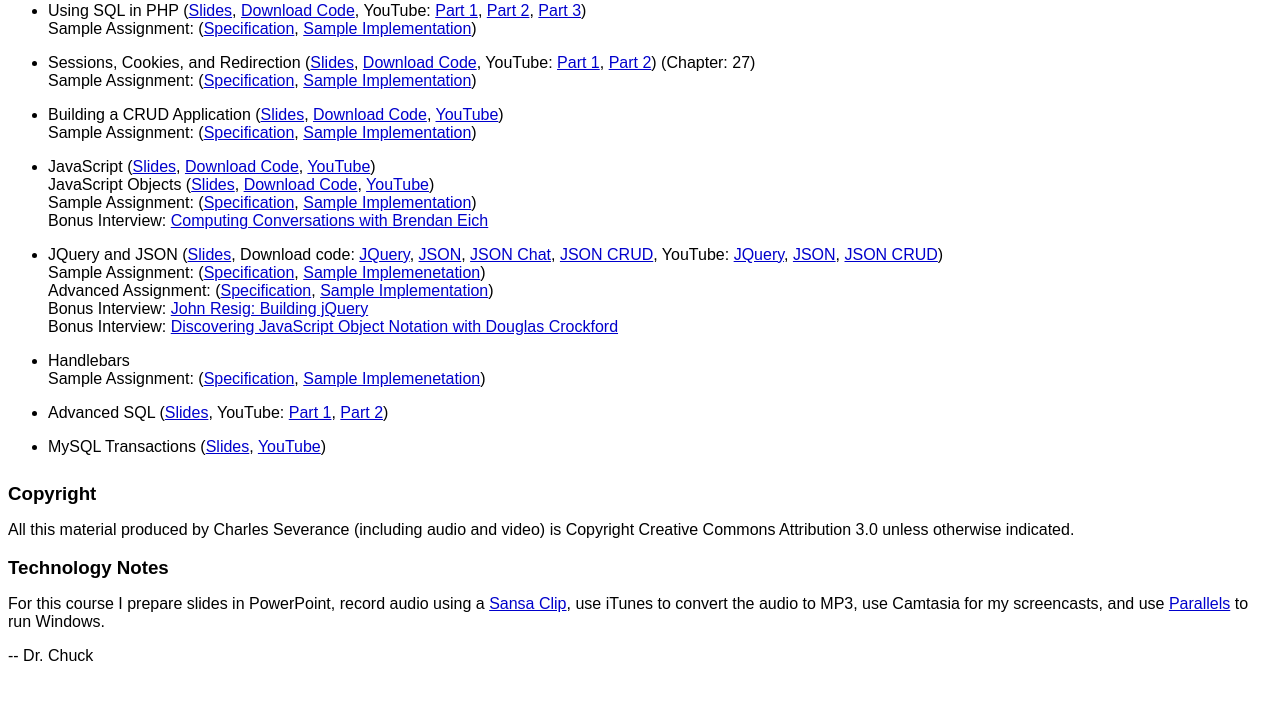
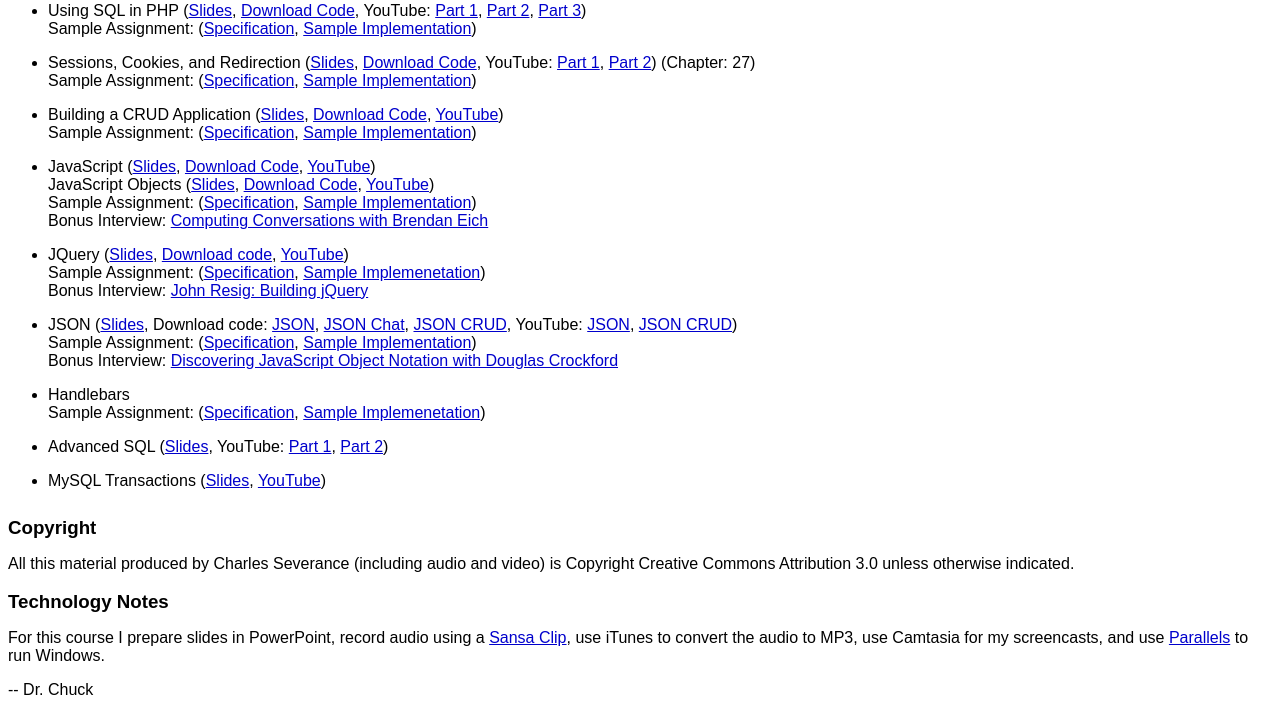
Before and after one commit to csev/wa4e, a PHP site: page /si572/index.php in a window 1280 px wide. Shown: the part 920-1635 px from the top of the page. Before the commit the page ends 1581 px from the top, so only its background shows below. Run offline with PHP 8.4, Linux system fonts and the light colour scheme.

Commit message:
Split lectures

```diff
--- a/index.php
+++ b/index.php
@@ -279,12 +279,28 @@ target="_blank">Computing Conversations with Brendan Eich</a>
 
 <a name="php-jquery"></a>
 <li class="toplevel">
-JQuery and JSON
-(<a href="lectures/JS-03-JQuery-JSON.ppt"
+JQuery
+(<a href="lectures/JS-03-JQuery.ppt"
+    target="_blank">Slides</a>,
+<a href="code/jquery-01.zip"
+   target="_blank">Download code</a>,
+<a href="https://www.youtube.com/watch?v=HuILi2alAUc&index=30&list=PLlRFEj9H3Oj5F-GFxG-rKzORVAu3jestu"
+   target="_blank">YouTube</a>)
+<br/>
+Sample Assignment:
+(<a href="assn/res-position/index.php" target="_blank">Specification</a>,
+<a href="solutions/res-position/index.php" target="_blank">Sample Implemenetation</a>)
+<br/>
+Bonus Interview: <a href="https://www.youtube.com/watch?v=B7Aut4OUuvs&index=39&list=PLlRFEj9H3Oj5F-GFxG-rKzORVAu3jestu"
+target="_blank">John Resig: Building jQuery</a>
+</li>
+
+<a name="php-JSON"></a>
+<li class="toplevel">
+JSON
+(<a href="lectures/JS-04-JSON.ppt"
     target="_blank">Slides</a>,
 Download code:
-<a href="code/jquery-01.zip"
-   target="_blank">JQuery</a>,
 <a href="code/json-01.zip"
    target="_blank">JSON</a>,
 <a href="code/json-02-chat.zip"
@@ -292,23 +308,14 @@ Download code:
 <a href="code/json-03-crud.zip"
    target="_blank">JSON CRUD</a>,
 YouTube:
-<a href="https://www.youtube.com/watch?v=HuILi2alAUc&index=30&list=PLlRFEj9H3Oj5F-GFxG-rKzORVAu3jestu"
-   target="_blank">JQuery</a>,
 <a href="https://www.youtube.com/watch?v=MUqGiqlmeGk&index=31&list=PLlRFEj9H3Oj5F-GFxG-rKzORVAu3jestu"
   target="_blank">JSON</a>,
 <a href="https://www.youtube.com/watch?v=ZL4HpKW16S4&index=32&list=PLlRFEj9H3Oj5F-GFxG-rKzORVAu3jestu"
   target="_blank">JSON CRUD</a>)
 <br/>
 Sample Assignment:
-(<a href="assn/res-position/index.php" target="_blank">Specification</a>,
-<a href="solutions/res-position/index.php" target="_blank">Sample Implemenetation</a>)
-<br/>
-Advanced Assignment:
 (<a href="assn/res-education/index.php" target="_blank">Specification</a>,
 <a href="solutions/res-education/index.php" target="_blank">Sample Implementation</a>)
-<br/>
-Bonus Interview: <a href="https://www.youtube.com/watch?v=B7Aut4OUuvs&index=39&list=PLlRFEj9H3Oj5F-GFxG-rKzORVAu3jestu"
-target="_blank">John Resig: Building jQuery</a>
 <br/>
 Bonus Interview: <a href="https://www.youtube.com/watch?v=kc8BAR7SHJI&index=31&list=PLlRFEj9H3Oj5F-GFxG-rKzORVAu3jestu"
 target="_blank">Discovering JavaScript Object Notation with Douglas Crockford</a>
```
Also changed, not shown: 3 other files.
